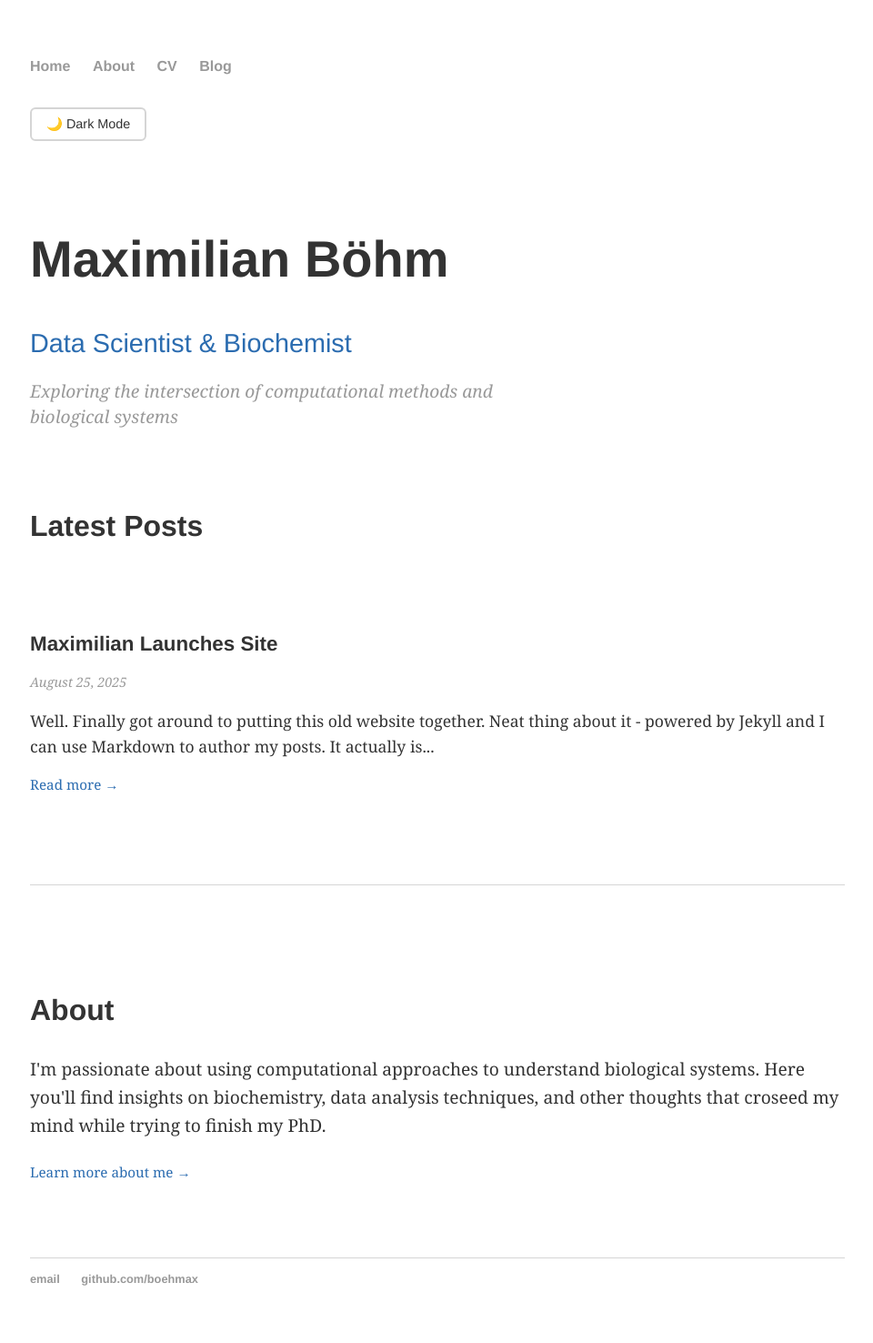
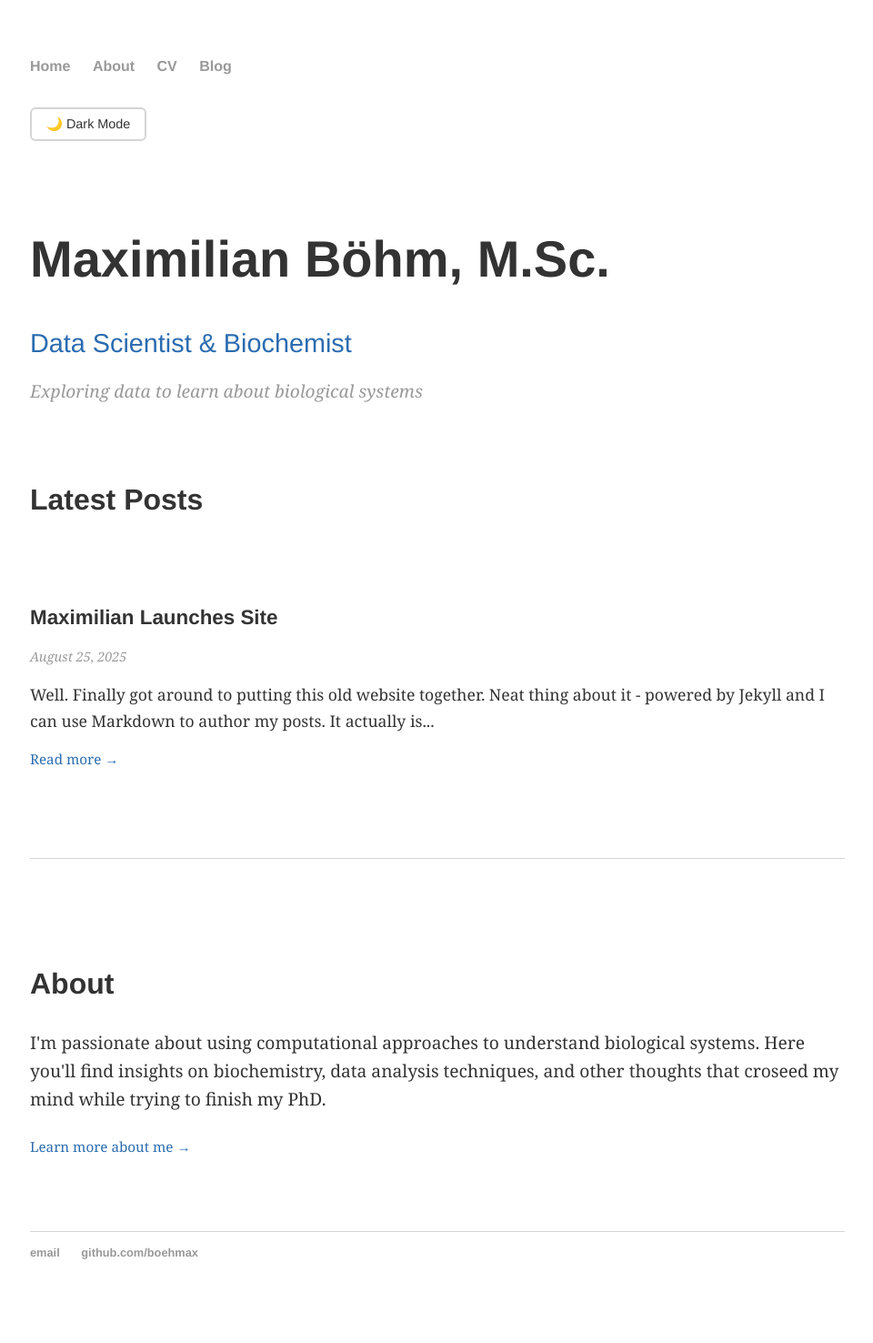
Before and after one commit to boehmax/boehmax.github.io, a Jekyll site: the page built from index.html, in a window 1280 px wide. Shown: the whole page at 91% size, without its empty margins (159-1119 px from the left). Built offline with Jekyll 4.4.1, drawn with Linux system fonts in a browser that asks for light colours; nearby versions of some CDN libraries; after the commit the page ends 1447 px from its top, so only the background shows below that.

Commit message:
Update hero section with new title and tagline

```diff
--- a/index.html
+++ b/index.html
@@ -4,9 +4,9 @@ title: Maximilian Boehm
 ---
 
 <div class="hero-section">
-    <h1>Maximilian Böhm</h1>
+    <h1>Maximilian Böhm, M.Sc.</h1>
     <h2 class="subtitle">Data Scientist & Biochemist</h2>
-    <p class="tagline">Exploring the intersection of computational methods and biological systems</p>
+    <p class="tagline">Exploring data to learn about biological systems</p>
 </div>
 
 <div class="latest-posts">
```
